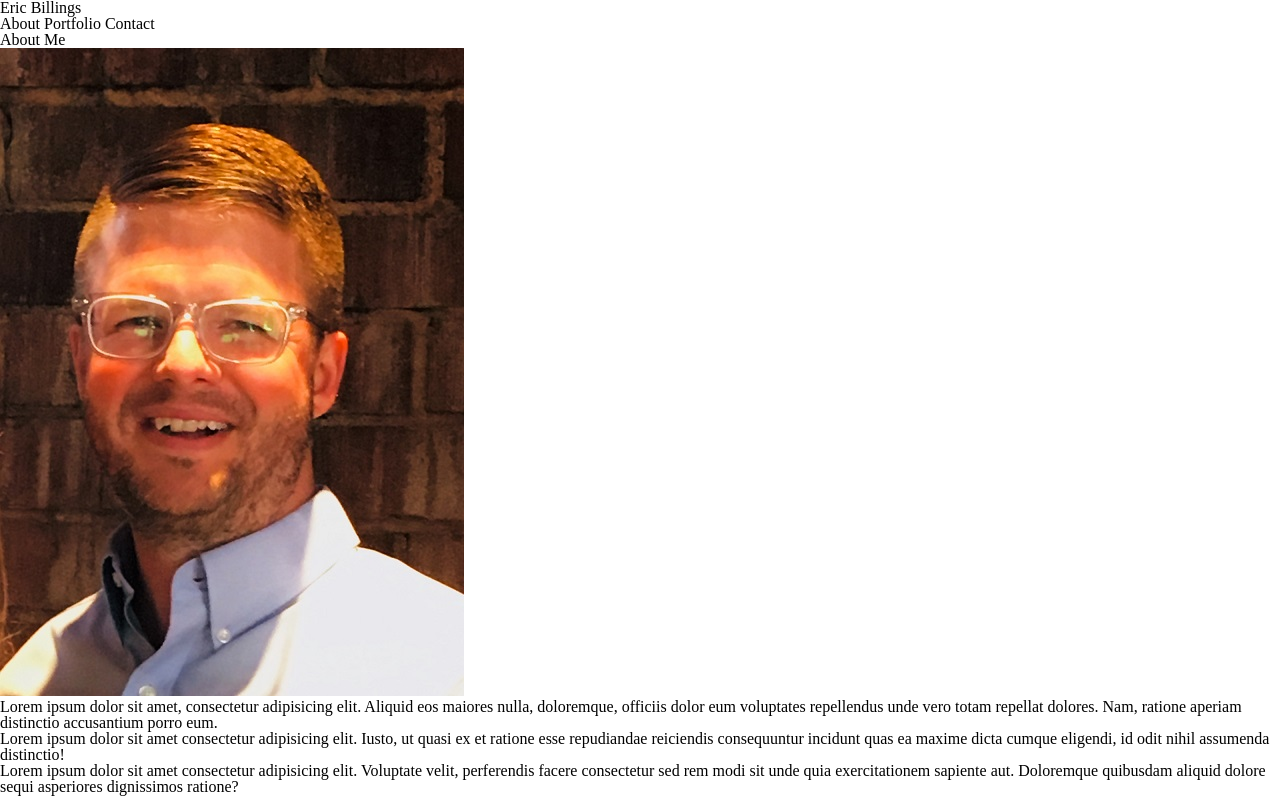
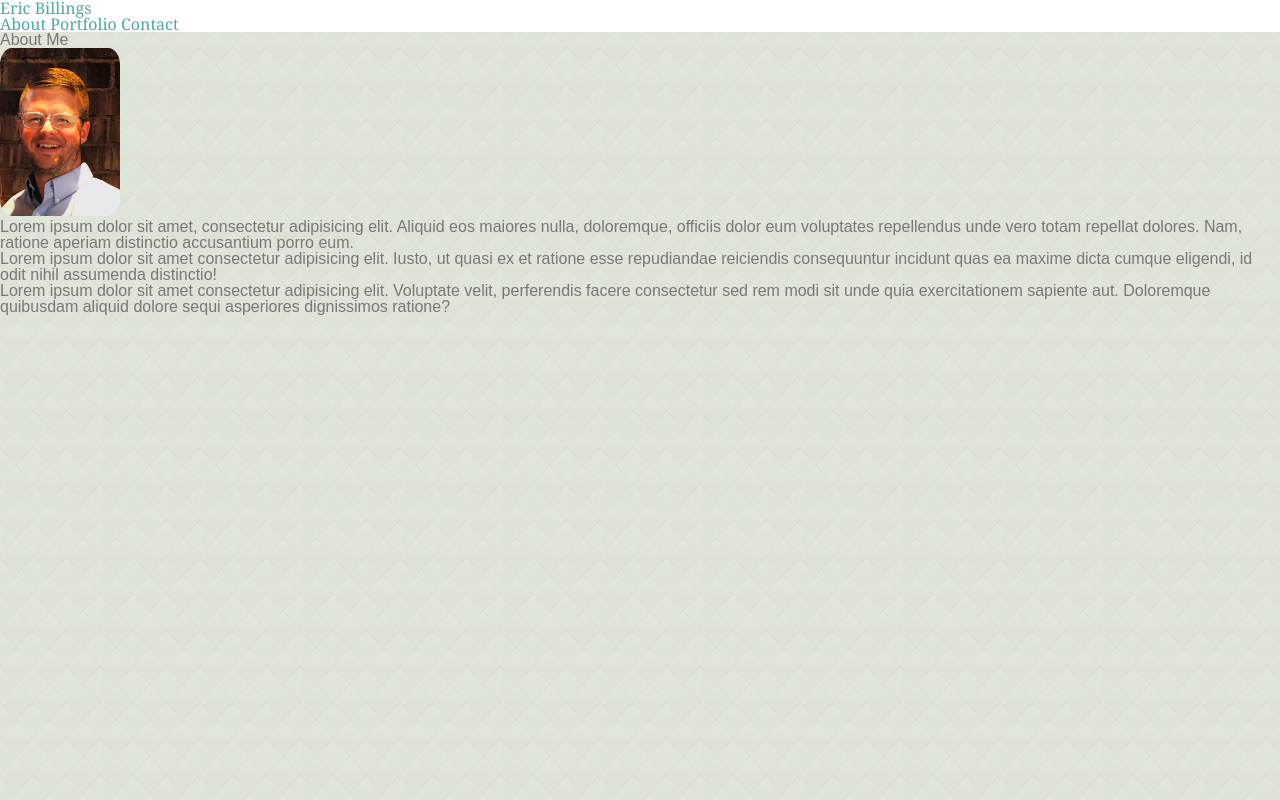
Before and after one commit to EricBillings/Basic-Portfolio, a plain HTML site: page index.html in a window 1280 px wide. Drawn offline with Linux system fonts and the light colour scheme.

Commit message:
add initial style and backgrounds

```diff
--- a/assets/css/style.css
+++ b/assets/css/style.css
@@ -0,0 +1,43 @@
+/* {
+    color: #777777;
+    background: #ffffff;
+    font-family: 'Arial', 'Helvetica Neue', Helvetica, sans-serif;
+
+}*/
+
+body    {
+    background-image: url("../images/beige-tiles.png");
+    font-family: 'Arial', 'Helvetica Neue', Helvetica, sans-serif;
+    color: #777777;
+
+}
+
+header  {
+    background: #ffffff;
+    color: #4aaaa5;
+    font-family: 'Georgia', Times, Times New Roman, serif;
+}
+
+main    {
+
+
+
+
+
+
+
+#EB    {
+    border-radius: 10%;
+    width: 120px;
+    /*padding:
+    width:
+    */
+
+}
+
+
+
+footer  {
+    background: #666666;
+
+}
--- a/index.html
+++ b/index.html
@@ -9,6 +9,7 @@
     <link rel="stylesheet" type="text/css", href="./assets/css/style.css">
 
 </head>
+
 <body>
 
     <header>
@@ -26,7 +27,7 @@
     <main class="about-me">
         <h2>About Me</h2>
 
-        <img src="assets/images/EBHS2.jpg" alt="Eric Billings photo">
+        <img id="EB" src="assets/images/EBHS2.jpg" alt="Eric Billings photo">
 
         <p>Lorem ipsum dolor sit amet, consectetur adipisicing elit. Aliquid eos maiores nulla, doloremque, officiis dolor eum voluptates repellendus unde vero totam repellat dolores. Nam, ratione aperiam distinctio accusantium porro eum.</p>
 
```
Also changed, not shown: assets/images/beige-tiles.png (added).
